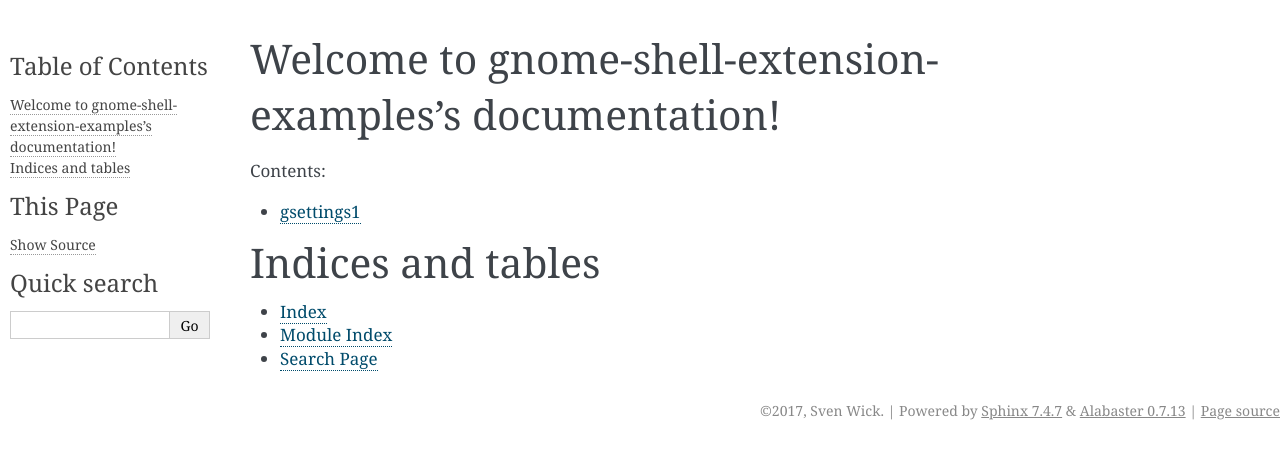
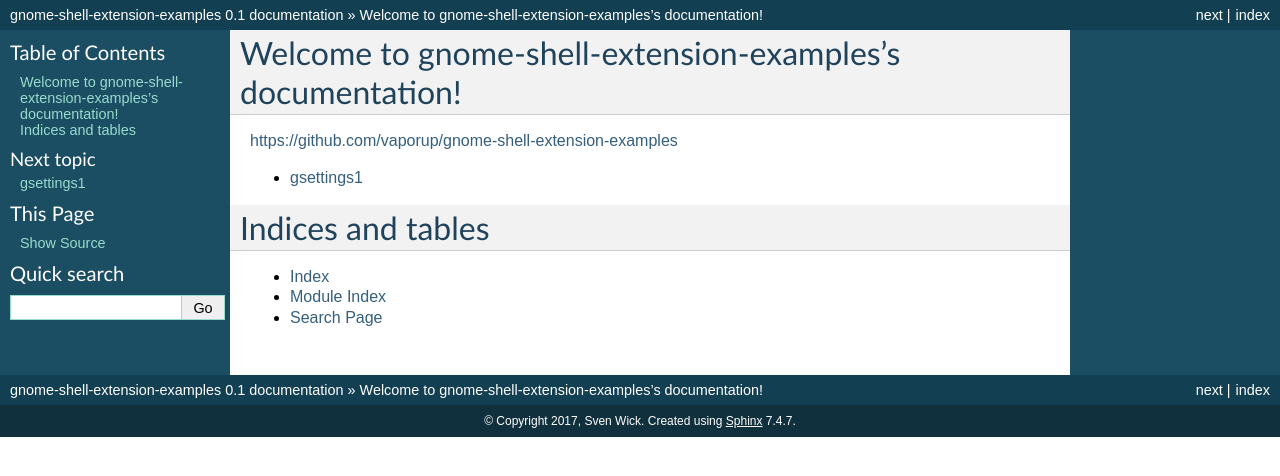
Before and after one commit to vaporup/gnome-shell-extension-examples, a Sphinx documentation site: the page built from docs/index.rst, in a window 1280 px wide. Shown: the top 476 px of the page. Built offline with Sphinx 7.4.7, drawn with Linux system fonts in a browser that asks for light colours.

Commit message:
add github url

```diff
--- a/docs/conf.py
+++ b/docs/conf.py
@@ -120,17 +120,19 @@
 # a list of builtin themes.
 #
 #html_theme = 'alabaster'
-#html_theme = 'classic'
-html_theme = 'alabaster'
+html_theme = 'classic'
+#html_theme = 'alabaster'
 
 # Theme options are theme-specific and customize the look and feel of a theme
 # further.  For a list of options available for each theme, see the
 # documentation.
 #
 # html_theme_options = {}
-html_theme_options = {
-    'page_width': '100%'
-}
+
+# options for alabaster theme
+#html_theme_options = {
+#    'page_width': '100%'
+#}
 
 # Add any paths that contain custom themes here, relative to this directory.
 # html_theme_path = []
--- a/docs/index.rst
+++ b/docs/index.rst
@@ -6,7 +6,7 @@
 Welcome to gnome-shell-extension-examples's documentation!
 ==========================================================
 
-Contents:
+https://github.com/vaporup/gnome-shell-extension-examples
 
 .. toctree::
    :maxdepth: 2
```
